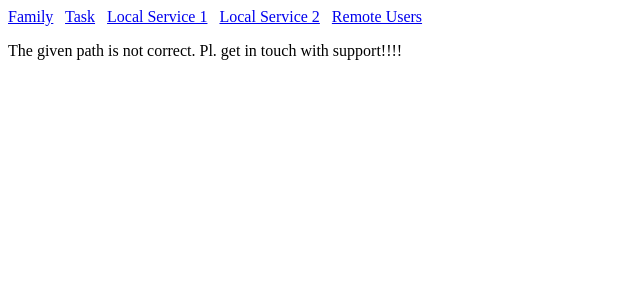
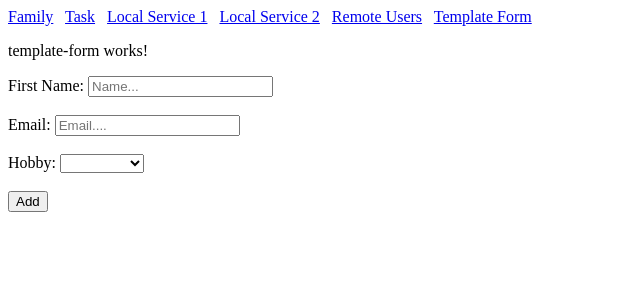
Before and after one commit to prafful/angular7bangalore, an Angular app: page /templateform in a window 1280 px wide. Shown: the top 300 px of the page, without its empty margins (0-640 px from the left). Built offline with nearby package versions, Linux system fonts and the light colour scheme.

Commit message:
day 3 bangalore angular template forms

```diff
--- a/src/app/app.component.html
+++ b/src/app/app.component.html
@@ -3,7 +3,8 @@
 <a routerLink="/task">Task</a> &nbsp;
 <a routerLink="/consumeLocal1">Local Service 1</a> &nbsp;
 <a routerLink="/consumeLocal2">Local Service 2</a> &nbsp;
-<a routerLink="/remoteData">Remote Users</a>
+<a routerLink="/remoteData">Remote Users</a> &nbsp;
+<a routerLink="/templateform">Template Form</a>
 
 
 <br>
--- /dev/null
+++ b/src/app/form/template-form/template-form.component.html
@@ -0,0 +1,23 @@
+<p>
+  template-form works!
+</p>
+
+
+<form #myForm="ngForm" (ngSubmit)="addFormUser(myForm.value)">
+  First Name:
+  <input type="text" placeholder="Name..." name="name" ngModel>
+  <br><br>
+  Email:
+  <input type="email" placeholder="Email...." name="email" ngModel>
+  <br><br>
+Hobby:
+  <select name="hobby" ngModel>
+    <option value="Driving">Driving</option>
+    <option value="Swimming">Swimming</option>
+    <option value="Gliding">Gliding</option>
+  </select>
+
+<br><br>
+  <button type="submit">Add</button>
+
+</form>
--- /dev/null
+++ b/src/app/form/template-form/template-form.component.ts
@@ -0,0 +1,23 @@
+import { Component, OnInit } from '@angular/core';
+import { RestApiUsersServiceService } from 'src/app/services/rest-api-users-service.service';
+
+@Component({
+  selector: 'app-template-form',
+  templateUrl: './template-form.component.html',
+  styleUrls: ['./template-form.component.css']
+})
+export class TemplateFormComponent implements OnInit {
+
+  myForm:any
+
+  constructor(private userService:RestApiUsersServiceService) { }
+
+  ngOnInit() {
+  }
+
+  addFormUser(user){
+    console.log(user);
+    //this.userService.createUser(user).subscribe(res => console.log(res))
+  }
+
+}
```
Also changed, not shown: src/app/app.module.ts (+7 -1 lines), src/app/form/template-form/template-form.component.css (added), 1 other file (tests, documents, lock files or other folders).
